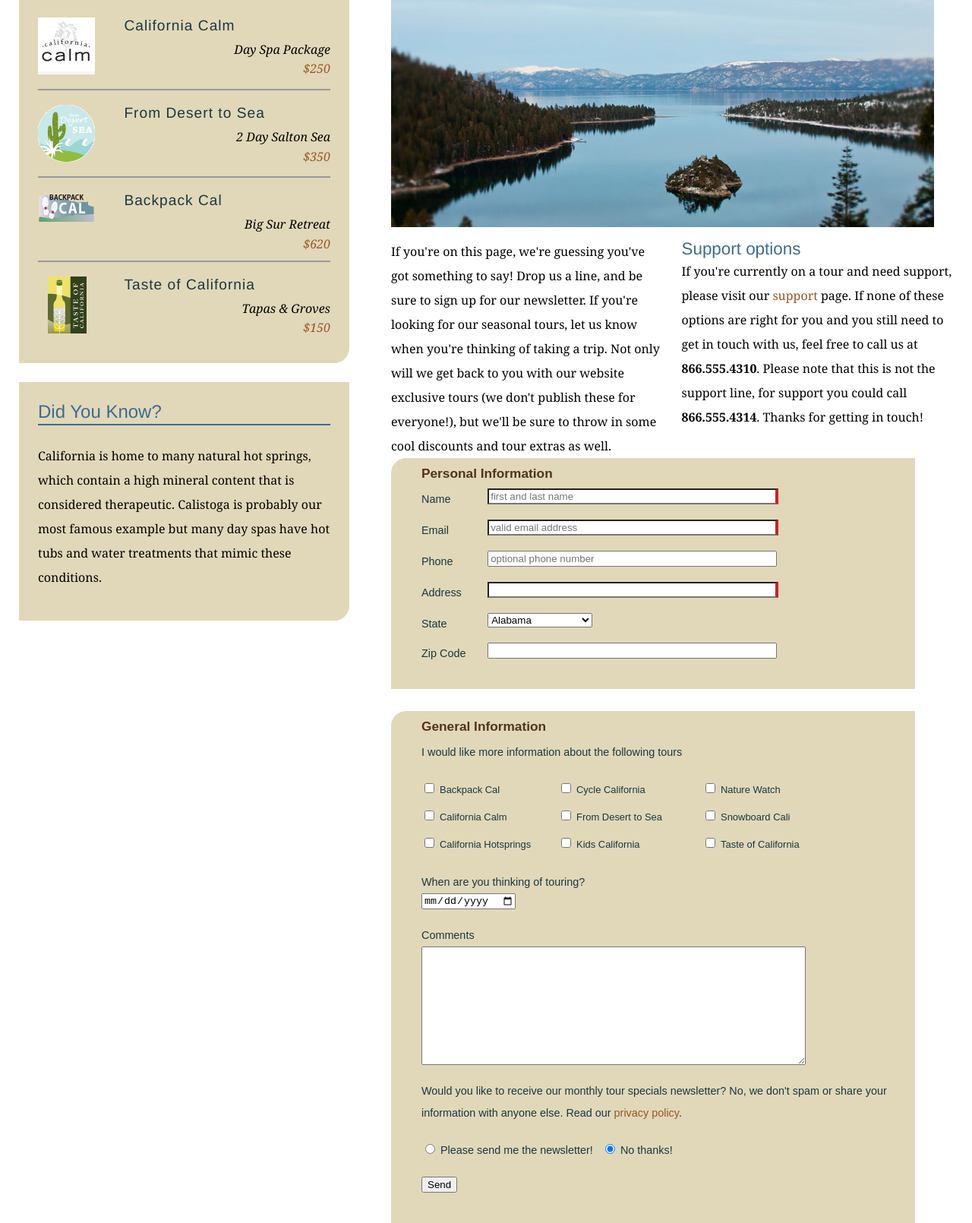
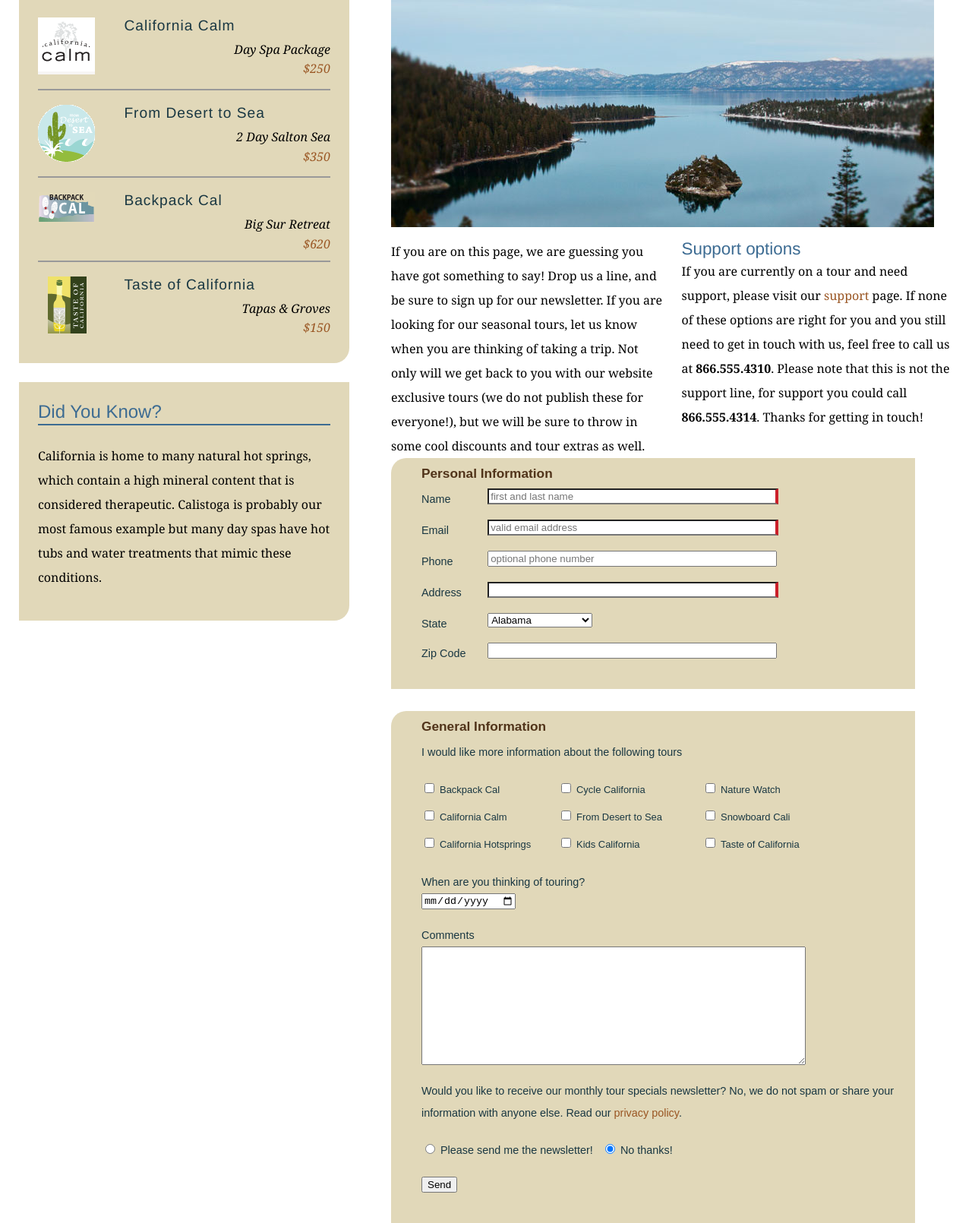
Before and after one commit to skyris/exp_cal, a plain HTML site: page contact.html in a window 1280 px wide. Shown: the part 353-1963 px from the top of the page at 76% size. Drawn offline with Linux system fonts and the light colour scheme.

Commit message:
Removed contractions from contact page text

```diff
--- a/contact.html
+++ b/contact.html
@@ -68,10 +68,10 @@
           <h1>Get in touch</h1>
           <img src="assets/images/emerald_bay.jpg" alt="Beautiful Lake Tahoe" class="articleImage" />
           <div class="multiCol">
-            <p>If you're on this page, we're guessing you've got something to say! Drop us a line, and be sure to sign up for our newsletter. If you're looking for our seasonal tours,  let us know when you're thinking of taking a trip. Not only will we get back to you with our website exclusive tours (we don't publish these for everyone!), but we'll be sure to throw in some cool discounts and tour extras as well.</p>
+            <p>If you are on this page, we are guessing you have got something to say! Drop us a line, and be sure to sign up for our newsletter. If you are looking for our seasonal tours, let us know when you are thinking of taking a trip. Not only will we get back to you with our website exclusive tours (we do not publish these for everyone!), but we will be sure to throw in some cool discounts and tour extras as well.</p>
 
             <h2>Support options</h2>
-            <p>If you're currently on a tour and need support, please visit our <a href="support.html">support</a> page. If none of these options are right for you and you still need to get in touch with us, feel free to call us at<span class="phone"> <strong>866.555.4310</strong>. Please note that this is not the support line, for support you could call </span><strong>866.555.4314</strong>. Thanks for getting in touch!</p>
+            <p>If you are currently on a tour and need support, please visit our <a href="support.html">support</a> page. If none of these options are right for you and you still need to get in touch with us, feel free to call us at<span class="phone"> <strong>866.555.4310</strong>. Please note that this is not the support line, for support you could call </span><strong>866.555.4314</strong>. Thanks for getting in touch!</p>
           </div>
 
           <form id="frmContact" name="frmContact" method="post" action="contact_process.html">
@@ -207,7 +207,7 @@
                 <label for="comments">Comments</label><br />
                 <textarea name="comments2" id="comments" cols="45" rows="5" tabindex="270"></textarea>
               </p>
-              <p>Would you like to receive our monthly tour specials newsletter? No, we don't spam or share your information with anyone else. Read our <a href="privacy.html">privacy policy</a>.</p>
+              <p>Would you like to receive our monthly tour specials newsletter? No, we do not spam or share your information with anyone else. Read our <a href="privacy.html">privacy policy</a>.</p>
               <p>
                 <input type="radio" name="newsletter" id="newsletter_yes" value="yes" tabindex="280">
                 <label for="newsletter_yes" class="inline break">Please send me the newsletter!</label>
```
